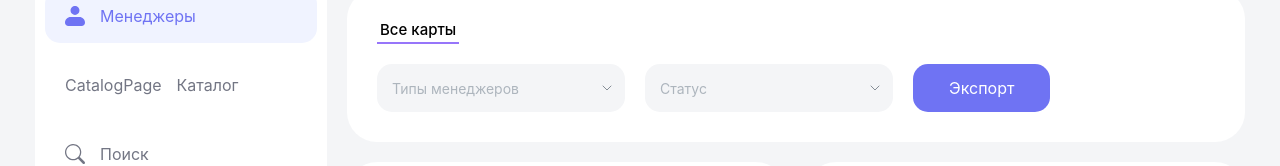
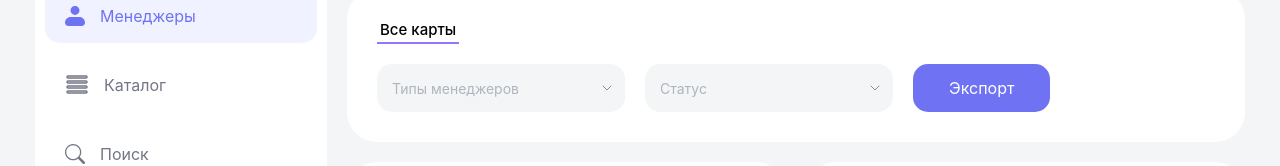
Before and after one commit to Bashkanitto/arbr-frontend, a React (Vite) app: page /managers in a window 1280 px wide. Shown: the part 156-322 px from the top of the page. Built offline with nearby package versions, Linux system fonts and the light colour scheme.

Commit message:
setting notfoundpage and add catalog to sidebar

```diff
--- a/src/assets/icons/CatalogIcon.tsx
+++ b/src/assets/icons/CatalogIcon.tsx
@@ -1,53 +1,34 @@
 import { SVGProps } from 'react'
 
-export const CoinsIcon = ({ ...props }: SVGProps<SVGSVGElement>) => {
+export const CatalogIcon = ({ ...props }: SVGProps<SVGSVGElement>) => {
 	return (
-		<svg width='200' height='200' xmlns='http://www.w3.org/2000/svg' {...props}>
-			<rect
-				x='20'
-				y='20'
-				width='160'
-				height='160'
-				rx='30'
-				ry='30'
-				fill='#c4c8de'
+		<svg
+			width='24'
+			height='24'
+			viewBox='0 0 24 24'
+			fill='none'
+			xmlns='http://www.w3.org/2000/svg'
+			{...props}
+		>
+			<path
+				d='M3 5h18c0.552 0 1-0.448 1-1s-0.448-1-1-1H3c-0.552 0-1 0.448-1 1s0.448 1 1 1z'
+				stroke='currentColor'
+				strokeWidth='1.5'
 			/>
-
-			<rect
-				x='30'
-				y='50'
-				width='140'
-				height='25'
-				rx='15'
-				ry='15'
-				fill='#c4c8de'
+			<path
+				d='M3 10h18c0.552 0 1-0.448 1-1s-0.448-1-1-1H3c-0.552 0-1 0.448-1 1s0.448 1 1 1z'
+				stroke='currentColor'
+				strokeWidth='1.5'
 			/>
-			<rect
-				x='30'
-				y='90'
-				width='140'
-				height='25'
-				rx='15'
-				ry='15'
-				fill='#c4c8de'
+			<path
+				d='M3 15h18c0.552 0 1-0.448 1-1s-0.448-1-1-1H3c-0.552 0-1 0.448-1 1s0.448 1 1 1z'
+				stroke='currentColor'
+				strokeWidth='1.5'
 			/>
-			<rect
-				x='30'
-				y='130'
-				width='140'
-				height='25'
-				rx='15'
-				ry='15'
-				fill='#c4c8de'
-			/>
-			<rect
-				x='30'
-				y='170'
-				width='140'
-				height='25'
-				rx='15'
-				ry='15'
-				fill='#c4c8de'
+			<path
+				d='M3 20h18c0.552 0 1-0.448 1-1s-0.448-1-1-1H3c-0.552 0-1 0.448-1 1s0.448 1 1 1z'
+				stroke='currentColor'
+				strokeWidth='1.5'
 			/>
 		</svg>
 	)
--- a/src/components/layouts/MainSidebar/MainSidebarNav/ManSidebarNav.tsx
+++ b/src/components/layouts/MainSidebar/MainSidebarNav/ManSidebarNav.tsx
@@ -5,9 +5,9 @@ import {
 	SearchIcon,
 	StatusIcon,
 } from '../../../../assets/icons'
+import { CatalogIcon } from '../../../../assets/icons/CatalogIcon'
 import { UserIcon } from '../../../../assets/icons/UserIcon'
 import { RouteNavList } from '../../../../constants/router'
-import CatalogPage from '../../../pages/CatalogPage/CatalogPage'
 import styles from './MainSidebarNav.module.scss'
 
 const navItems = [
@@ -17,7 +17,7 @@ const navItems = [
 		route: RouteNavList.managers(),
 	},
 	{
-		icon: <CatalogPage />,
+		icon: <CatalogIcon />,
 		title: 'Каталог',
 		route: RouteNavList.catalog(),
 	},
@@ -29,7 +29,7 @@ const navItems = [
 	{
 		icon: <StatusIcon />,
 		title: 'Список',
-		route: '2',
+		route: RouteNavList.list(),
 	},
 	{
 		icon: <CoinsIcon />,
--- a/src/constants/router.ts
+++ b/src/constants/router.ts
@@ -2,6 +2,7 @@ export const RouteNavList = {
 	managers: () => '/managers',
 	search: () => '/search',
 	withdraws: () => '/withdraws',
+	list: () => '/list',
 	notfound: () => '/notfound',
 	catalog: () => '/catalog',
 	security: () => '/security',
@@ -11,6 +12,7 @@ export const RoutePathList = {
 	managers: '/managers',
 	search: '/search',
 	notfound: '/notfound',
+	list: '/list',
 	withdraws: '/withdraws',
 	security: '/security',
 	catalog: '/catalog',
--- a/src/router/AppRouter.tsx
+++ b/src/router/AppRouter.tsx
@@ -52,6 +52,7 @@ export const AppRouter = () => {
 							<Route path={RoutePathList.catalog} Component={CatalogPage} />
 							<Route path={RoutePathList.notfound} Component={NotFoundPage} />
 							<Route path={RoutePathList.search} Component={NotFoundPage} />
+							<Route path={RoutePathList.list} Component={NotFoundPage} />
 							<Route path={RoutePathList.withdraws} Component={WithdrawsPage} />
 							<Route path={RoutePathList.security} Component={SecurityPage} />
 						</Route>
```
